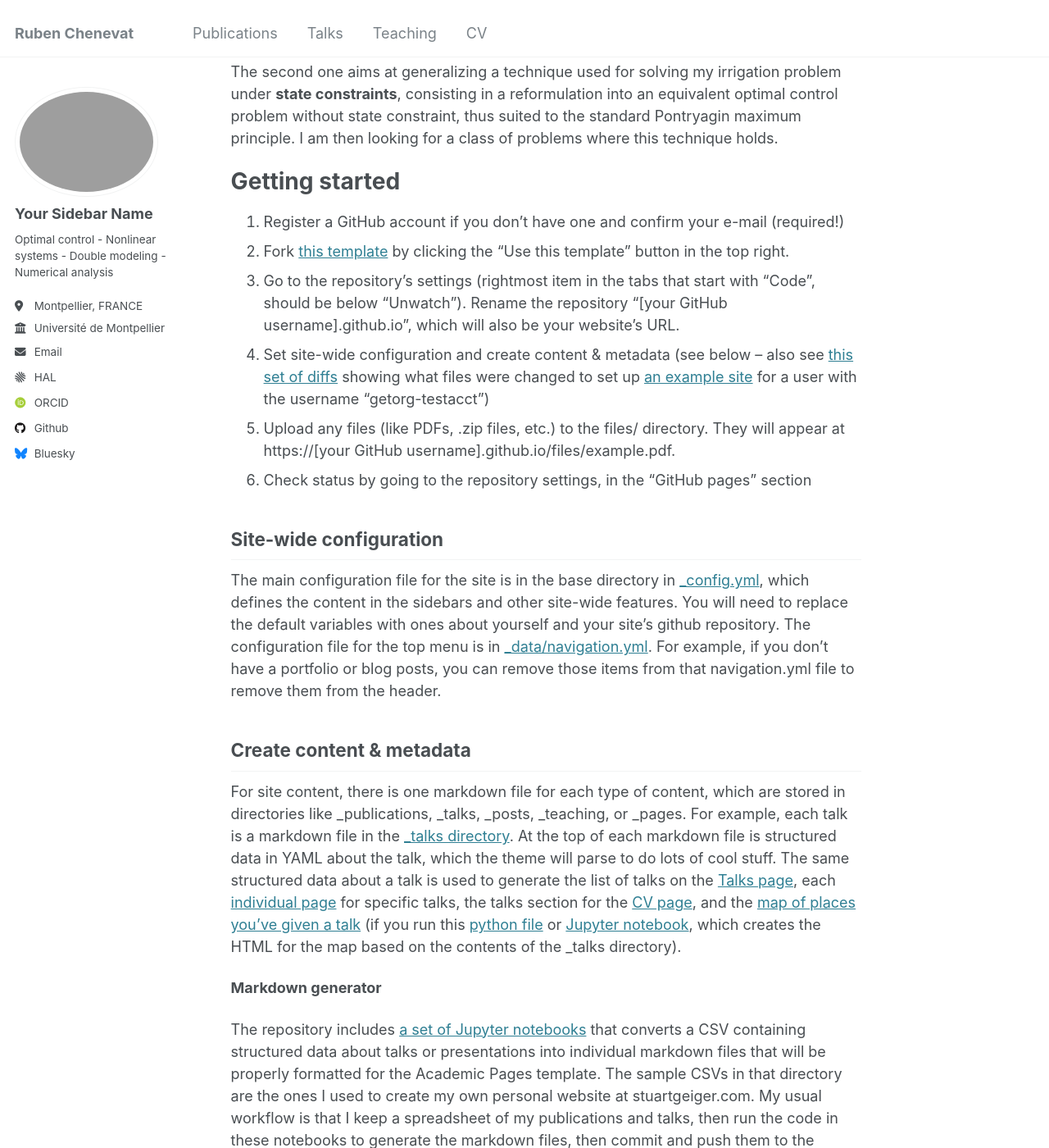
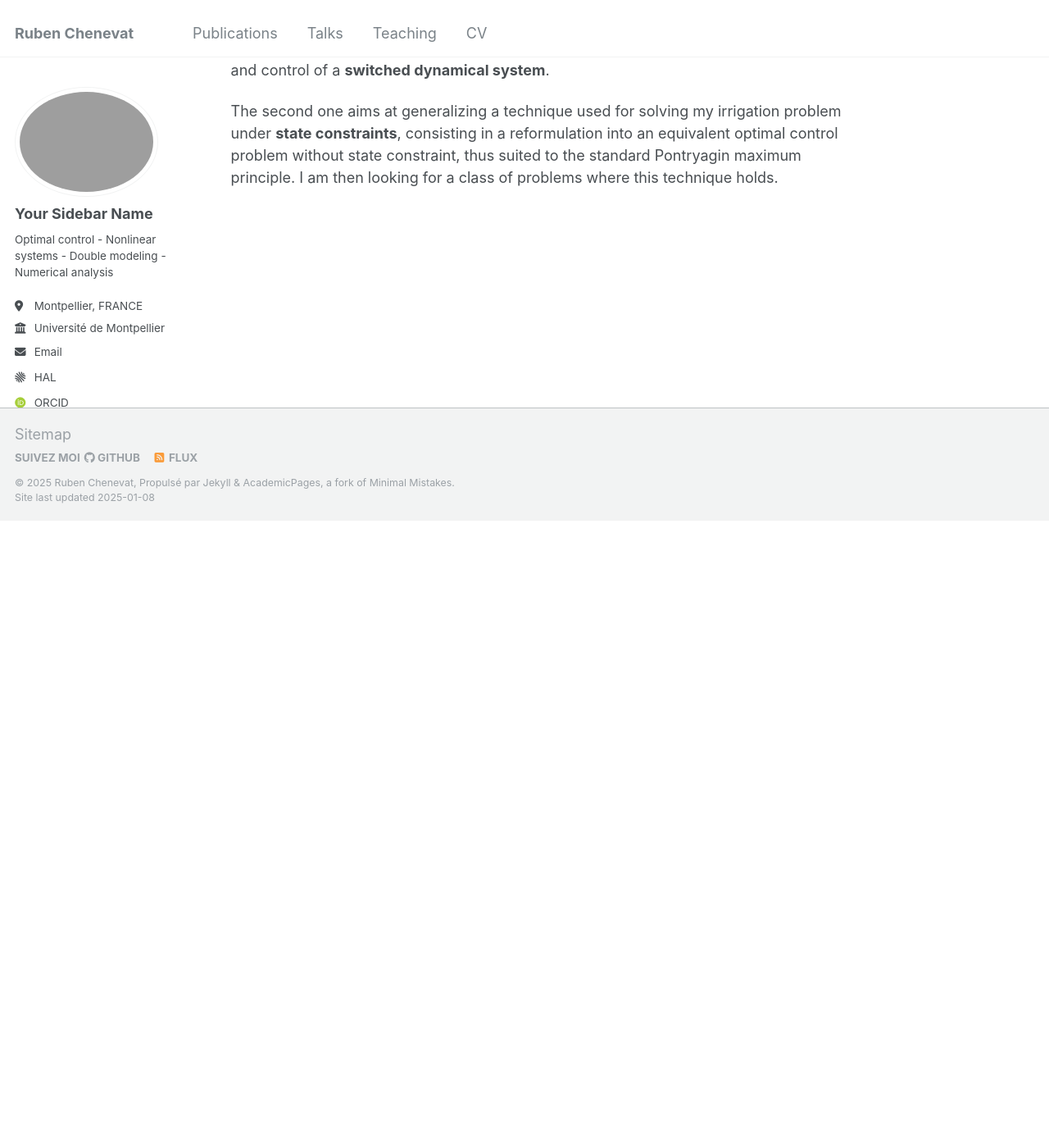
Before and after one commit to rubenchenevat/rubenchenevat.github.io, a Jekyll site: the page built from _pages/about.md, in a window 1280 px wide and 1400 px high, scrolled down 881 px. Shown: the whole window at 82% size. Built offline with Jekyll 4.4.1, drawn with Linux system fonts in a browser that asks for light colours; some web fonts are replaced; after the commit the page ends 1516 px from its top, so only the background shows below that; some of the changed text lies outside the part shown.

Commit message:
Update about.md

```diff
--- a/_pages/about.md
+++ b/_pages/about.md
@@ -11,11 +11,11 @@ I am a third (and final) year PhD student in Applied Mathematics at [UMR MISTEA]
 
 
 Research interests
-======
+------
 I am interested in how mathematics can contribute to other fields of scientific research, especially natural sciences (physics, biology) and their applications such as environment, health, energy... In other words, I aspire to tackle questions from these applied topics, that may be transposed into mathematical formalism, and for which one can seek to develop mathematical theory leading to scientific advances.
 
 Current works
-======
+------
 My thesis focuses on <strong>crop irrigation decision support tools</strong> based on the optimization of analytical and numerical models, in a context of climate change and preservation of water resources. The motivation is to provide a real-time decision, integrating seasonal management constraints and weather uncertainties. I consider a <strong>double modeling</strong> approach that relies on investigating a mathematical model on which I develop results from <strong>optimal control theory</strong>, and interacting with the numerical model <strong>[Optirrig](https://www.g-eau.fr/index.php/en/productions/software/item/1036-optirrig-generation-analyse-et-optimisation-de-scenarios-d-irrigation-pour-les-cultures)</strong> for operational purposes.
 
 I am currently working on the elaboration of irrigation strategies suitable for the case of medium term unknown rainfall sequences, and the analysis of their efficiency. This project recquires considering <strong>stochastic control</strong> and <strong>adaptive/predictive methods</strong> to handle the non-deterministic behaviour.
@@ -23,37 +23,3 @@ I am currently working on the elaboration of irrigation strategies suitable for
 In parallel, I am also working on two projects. The first one is about studying the irrigation problem considering both fresh water and reuse water, therefore leading to the analysis and control of a <strong>switched dynamical system</strong>.
 
 The second one aims at generalizing a technique used for solving my irrigation problem under <strong>state constraints</strong>, consisting in a reformulation into an equivalent optimal control problem without state constraint, thus suited to the standard Pontryagin maximum principle. I am then looking for a class of problems where this technique holds.
-
-
-Getting started
-======
-1. Register a GitHub account if you don't have one and confirm your e-mail (required!)
-1. Fork [this template](https://github.com/academicpages/academicpages.github.io) by clicking the "Use this template" button in the top right.
-1. Go to the repository's settings (rightmost item in the tabs that start with "Code", should be below "Unwatch"). Rename the repository "[your GitHub username].github.io", which will also be your website's URL.
-1. Set site-wide configuration and create content & metadata (see below -- also see [this set of diffs](http://archive.is/3TPas) showing what files were changed to set up [an example site](https://getorg-testacct.github.io) for a user with the username "getorg-testacct")
-1. Upload any files (like PDFs, .zip files, etc.) to the files/ directory. They will appear at https://[your GitHub username].github.io/files/example.pdf.
-1. Check status by going to the repository settings, in the "GitHub pages" section
-
-Site-wide configuration
-------
-The main configuration file for the site is in the base directory in [_config.yml](https://github.com/academicpages/academicpages.github.io/blob/master/_config.yml), which defines the content in the sidebars and other site-wide features. You will need to replace the default variables with ones about yourself and your site's github repository. The configuration file for the top menu is in [_data/navigation.yml](https://github.com/academicpages/academicpages.github.io/blob/master/_data/navigation.yml). For example, if you don't have a portfolio or blog posts, you can remove those items from that navigation.yml file to remove them from the header.
-
-Create content & metadata
-------
-For site content, there is one markdown file for each type of content, which are stored in directories like _publications, _talks, _posts, _teaching, or _pages. For example, each talk is a markdown file in the [_talks directory](https://github.com/academicpages/academicpages.github.io/tree/master/_talks). At the top of each markdown file is structured data in YAML about the talk, which the theme will parse to do lots of cool stuff. The same structured data about a talk is used to generate the list of talks on the [Talks page](https://academicpages.github.io/talks), each [individual page](https://academicpages.github.io/talks/2012-03-01-talk-1) for specific talks, the talks section for the [CV page](https://academicpages.github.io/cv), and the [map of places you've given a talk](https://academicpages.github.io/talkmap.html) (if you run this [python file](https://github.com/academicpages/academicpages.github.io/blob/master/talkmap.py) or [Jupyter notebook](https://github.com/academicpages/academicpages.github.io/blob/master/talkmap.ipynb), which creates the HTML for the map based on the contents of the _talks directory).
-
-**Markdown generator**
-
-The repository includes [a set of Jupyter notebooks](https://github.com/academicpages/academicpages.github.io/tree/master/markdown_generator
-) that converts a CSV containing structured data about talks or presentations into individual markdown files that will be properly formatted for the Academic Pages template. The sample CSVs in that directory are the ones I used to create my own personal website at stuartgeiger.com. My usual workflow is that I keep a spreadsheet of my publications and talks, then run the code in these notebooks to generate the markdown files, then commit and push them to the GitHub repository.
-
-How to edit your site's GitHub repository
-------
-Many people use a git client to create files on their local computer and then push them to GitHub's servers. If you are not familiar with git, you can directly edit these configuration and markdown files directly in the github.com interface. Navigate to a file (like [this one](https://github.com/academicpages/academicpages.github.io/blob/master/_talks/2012-03-01-talk-1.md) and click the pencil icon in the top right of the content preview (to the right of the "Raw | Blame | History" buttons). You can delete a file by clicking the trashcan icon to the right of the pencil icon. You can also create new files or upload files by navigating to a directory and clicking the "Create new file" or "Upload files" buttons.
-
-Example: editing a markdown file for a talk
-![Editing a markdown file for a talk](/images/editing-talk.png)
-
-For more info
-------
-More info about configuring Academic Pages can be found in [the guide](https://academicpages.github.io/markdown/), the [growing wiki](https://github.com/academicpages/academicpages.github.io/wiki), and you can always [ask a question on GitHub](https://github.com/academicpages/academicpages.github.io/discussions). The [guides for the Minimal Mistakes theme](https://mmistakes.github.io/minimal-mistakes/docs/configuration/) (which this theme was forked from) might also be helpful.
```
